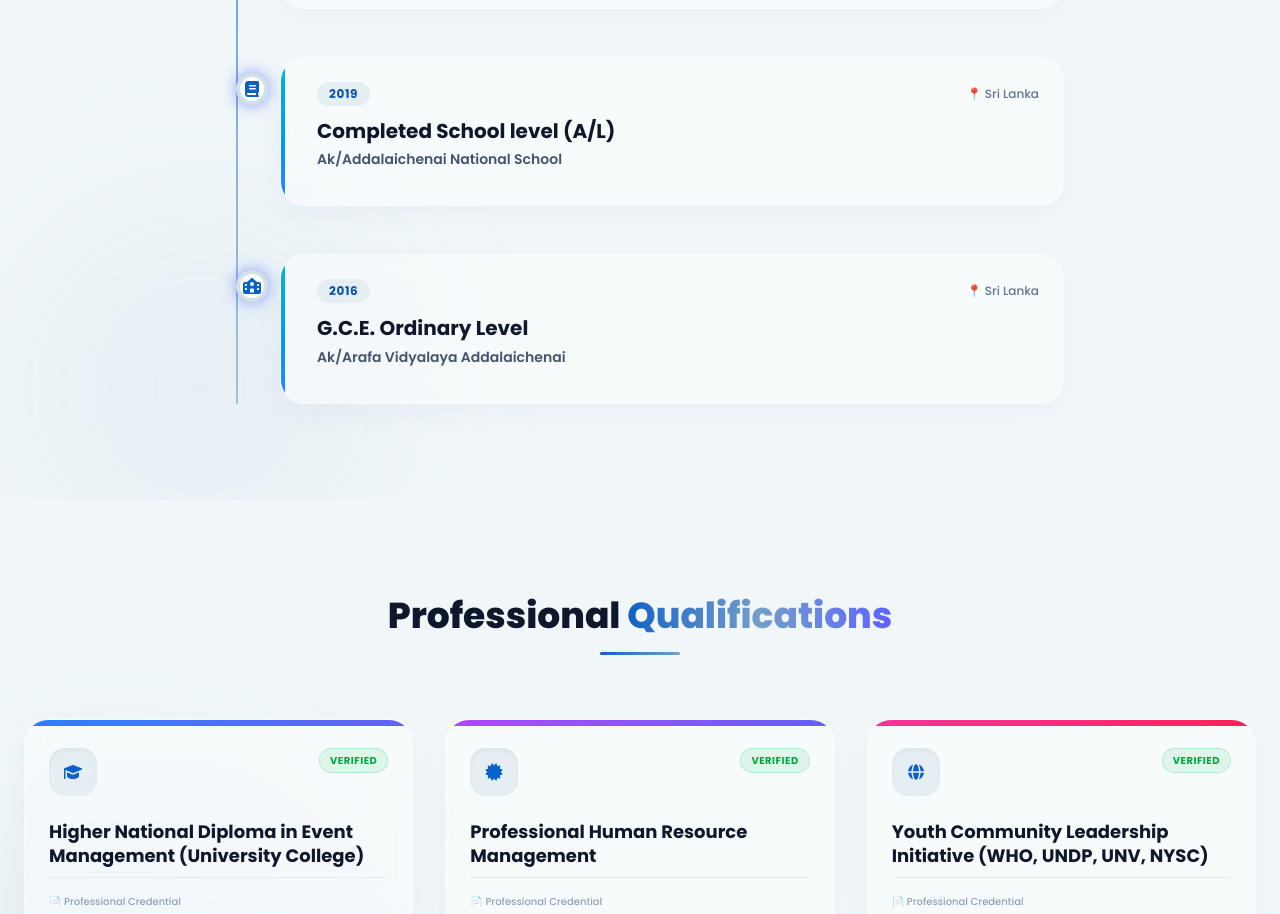
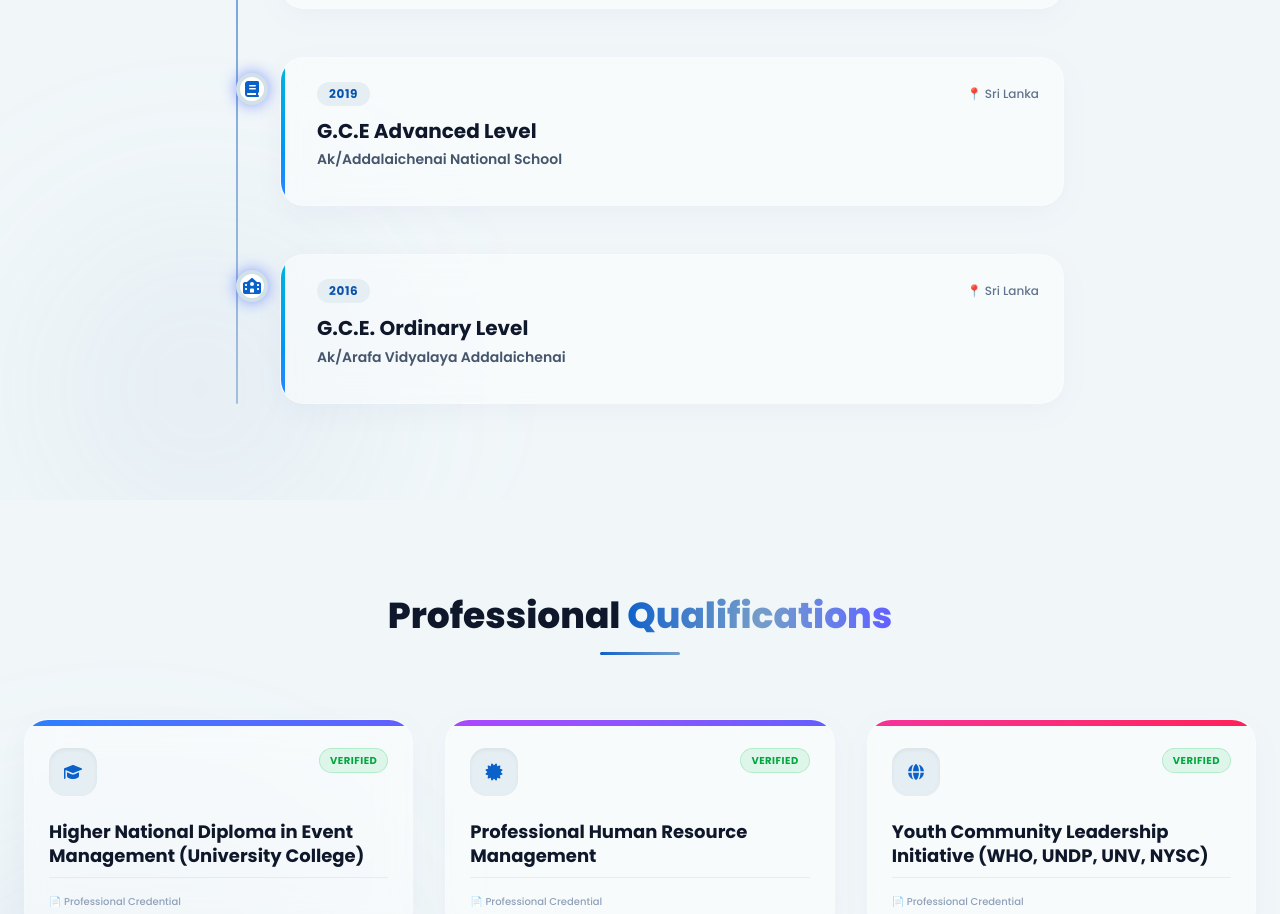
Before and after one commit to RohanbenjaminGitLab/Muhammed-Ameer-Hana-Asiri, a React (Vite) app: page / in a window 1280 px wide. Shown: the part 4829-5743 px from the top of the page. Built offline with nearby package versions, Linux system fonts and the light colour scheme.

Commit message:
Describe your changes

```diff
--- a/src/components/Education.jsx
+++ b/src/components/Education.jsx
@@ -12,7 +12,7 @@
     color: "from-cyan-500 to-blue-500"
   },
   {
-    degree: "Completed School level (A/L)",
+    degree: "G.C.E Advanced Level",
     institution: "Ak/Addalaichenai National School ",
     period: "2019",
     icon: faBook,
```
